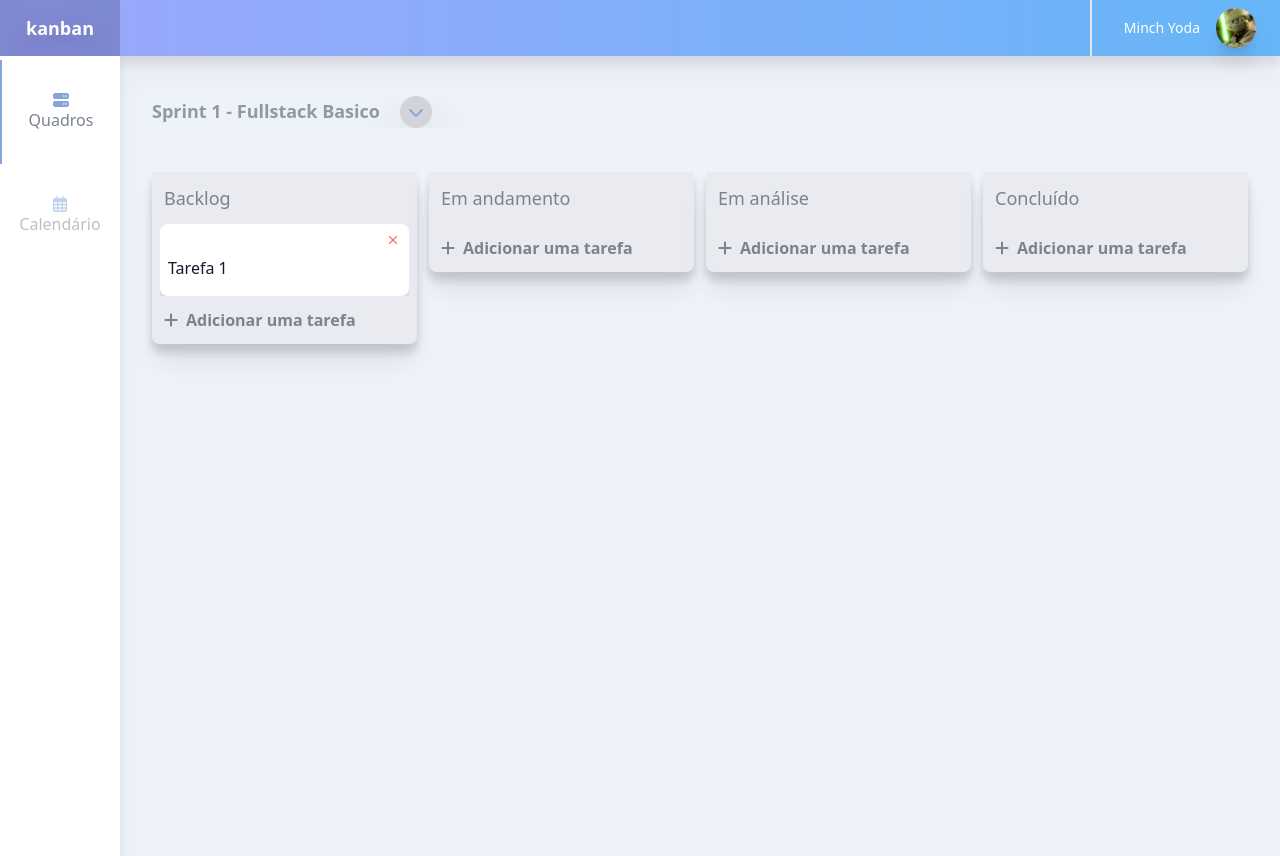
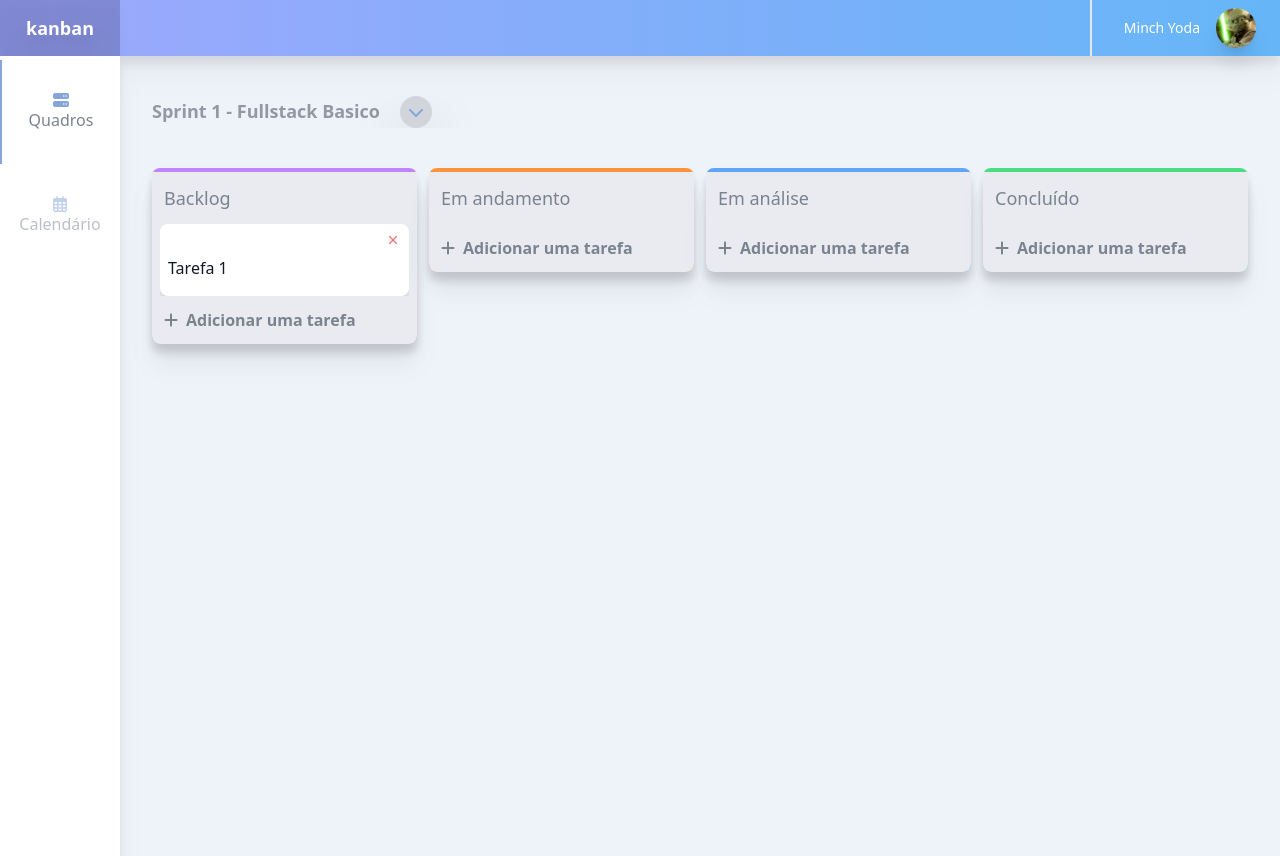
Before and after one commit to bpbastos/kanban-app, a Vue app: page / in a window 1280 px wide. Built offline with nearby package versions, Linux system fonts and the light colour scheme; data requests are answered from the project's data file.

Commit message:
fix: pegando cor da api

```diff
--- a/src/views/BoardView.vue
+++ b/src/views/BoardView.vue
@@ -9,7 +9,7 @@
       :board-id="boardId"
       :id="workflow.id"
       :name="workflow.name"
-      :class="workflow.color"
+      :class="`bg-${workflow.color}-400`"
     />
   </div>
 </template>
```
